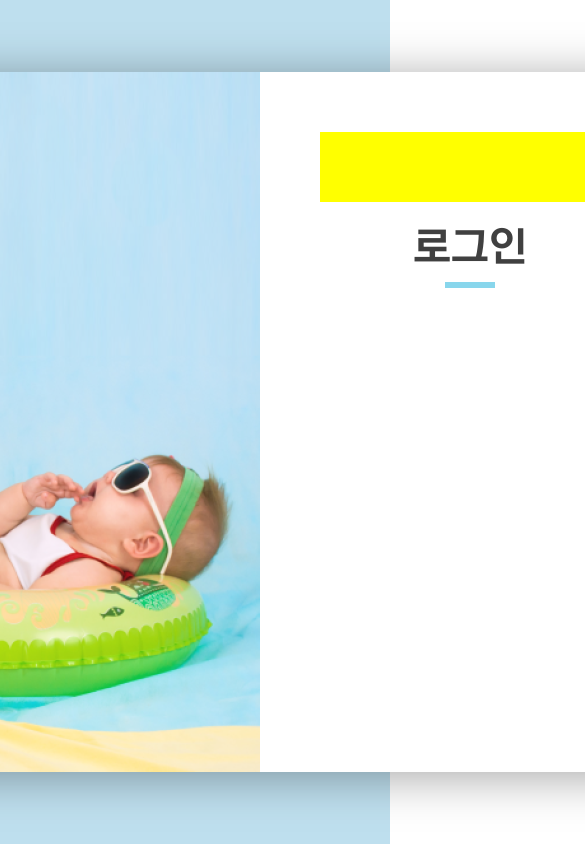
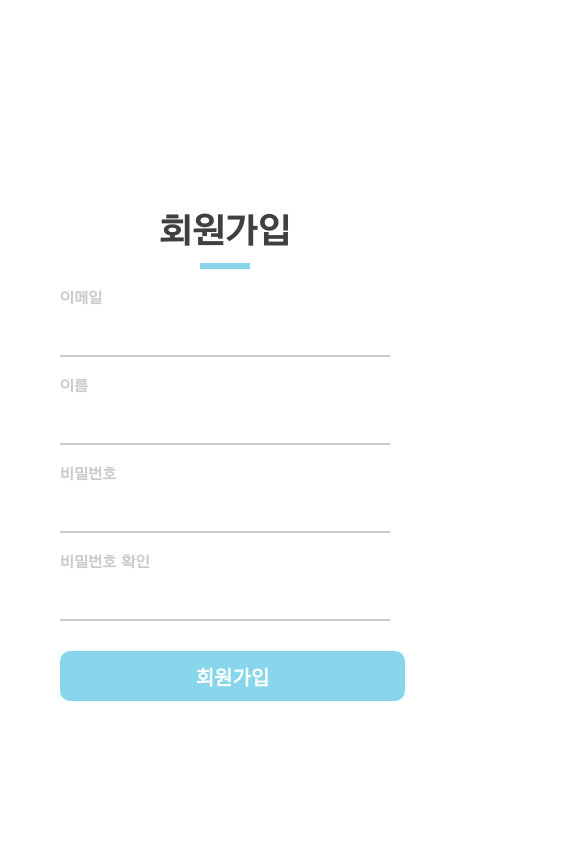
Before and after one commit to yooyeonhee/HandDown, a Next.js app: page /users/signup in a window 390 px wide. Shown: the top 844 px of the page, 585 px wide, since content can reach past the window. Built offline with nearby package versions, Linux system fonts and the light colour scheme.

Commit message:
로그인, 회원가입 퍼블리싱(반응형 적용 완료)

```diff
--- /dev/null
+++ b/pages/users/login/index.tsx
@@ -0,0 +1,5 @@
+import Login from "../../../src/components/units/users/login/Login.container";
+
+export default function LoginPage() {
+  return <Login />;
+}
--- /dev/null
+++ b/src/components/commons/buttons/infobutton/infoButton.tsx
@@ -0,0 +1,30 @@
+import styled from "@emotion/styled";
+import { ChangeEvent } from "react";
+
+interface IInfoButtonProps {
+  title?: string;
+  onClick?: () => void;
+  type?: "button" | "submit" | "reset";
+  disabled?: boolean;
+}
+
+const Button = styled.button`
+  width: 345px;
+  height: 50px;
+  cursor: pointer;
+  background-color: #88d6ec;
+  border: none;
+  color: white;
+  font-size: 20px;
+  font-weight: 600;
+  border-radius: 10px;
+  margin: 20px 0px;
+`;
+
+export default function InfoButton(props: IInfoButtonProps) {
+  return (
+    <Button onClick={props.onClick} type={props.type}>
+      {props.title}
+    </Button>
+  );
+}
--- a/src/components/commons/inputs/infoinput/InfoInput.tsx
+++ b/src/components/commons/inputs/infoinput/InfoInput.tsx
@@ -2,9 +2,8 @@ import styled from "@emotion/styled";
 import { ChangeEvent } from "react";
 
 interface IInfoInputProps {
-  title: string;
-  placeholder: string | undefined;
-  disabled?: boolean;
+  label?: string;
+  placeholder?: string | undefined;
   type?: string;
   defaultValue?: string;
   readOnly?: boolean;
@@ -17,29 +16,45 @@ const Wrapper = styled.div`
   display: flex;
   flex-direction: column;
   align-items: flex-start;
+  margin: 10px 0px;
 `;
-const InputTitle = styled.div`
+const InputLabel = styled.div`
   width: 100%;
   font-size: 15px;
   font-family: level;
   font-weight: 400;
   color: #cbcbcb;
+  :focus-within {
+    color: #88d6ec;
+  }
 `;
-const Input = styled.input``;
+const Input = styled.input`
+  width: 100%;
+  height: 50px;
+  border: none;
+  border-bottom: 2px solid #cbcbcb;
+  color: #404040;
+  font-size: 20px;
+  :focus {
+    outline: none;
+    border-bottom: 2px solid #88d6ec;
+  }
+`;
 
 export default function InfoInput(props: IInfoInputProps) {
   return (
     <Wrapper>
-      <InputTitle>{props.title}</InputTitle>
+      <InputLabel>
+        {props.label}
         <Input
           placeholder={props?.placeholder}
           onChange={props?.onChange}
-        disabled={props?.disabled}
           type={props?.type}
           readOnly={props?.readOnly}
           defaultValue={props?.defaultValue}
           {...props?.register}
         ></Input>
+      </InputLabel>
     </Wrapper>
   );
 }
--- a/src/components/units/signup/Signup.presenter.tsx
+++ /dev/null
@@ -1,19 +0,0 @@
-import * as S from "./Signup.styles"
-export default function SignupUI(){
-
-    return (
-        <S.Body>
-            <S.Wrapper>
-                <S.SignupImg src="/users/signup/signup_main.png"/>
-                <S.SignupFormWrapper>
-                    <S.Logo></S.Logo>
-                    <S.Title>로그인</S.Title>
-                    <S.DecoBox/>
-                    <S.InputForm>
-
-                    </S.InputForm>
-                </S.SignupFormWrapper>
-            </S.Wrapper>
-        </S.Body>
-    )
-}
--- a/src/components/units/signup/Signup.styles.ts
+++ /dev/null
@@ -1,52 +0,0 @@
-import styled from "@emotion/styled";
-export const Body = styled.div`
-    width: 100%;
-    height: 100vh;
-    background-color: #BEDFEE;
-    display: flex;
-    align-items: center;
-    justify-content: center;
-`
-export const Wrapper = styled.div`
-    width: 1000px;
-    height: 700px;
-    background-color: white;
-    box-shadow: rgba(0, 0, 0, 0.35) 3px 5px 45px;
-    display: flex;
-    flex-direction: row;
-`
-export const SignupImg = styled.img`
-    width: 550px;
-    height: 700px;
-`
-export const SignupFormWrapper = styled.div`
-    width: 100%;
-    padding: 40px 60px;
-    display: flex;
-    flex-direction: column;
-    align-items: center;
-`
-export const Logo = styled.div`
-    width: 300px;
-    height: 100px;
-    margin: 20px 0px;
-    background-color: yellow;
-`
-export const Title = styled.div`
-    font-size: 40px;
-    font-weight: 800;
-    font-family: Level;
-    color: #404040;
-`
-export const DecoBox = styled.div`
-    width: 50px;
-    height: 8px;
-    background-color: #88D6EC;
-    margin: 10px 0px;
-`
-export const InputForm = styled.form`
-    width: 100%;
-    height: 100%;
-    display: flex;
-    flex-direction: column;
-`
--- /dev/null
+++ b/src/components/units/users/login/Login.container.tsx
@@ -0,0 +1,5 @@
+import LoginUI from "./Login.presenter";
+
+export default function Login() {
+  return <LoginUI />;
+}
--- /dev/null
+++ b/src/components/units/users/signup/Signup.presenter.tsx
@@ -0,0 +1,24 @@
+import InfoButton from "../../../commons/buttons/infobutton/infoButton";
+import InfoInput from "../../../commons/inputs/infoinput/InfoInput";
+import * as S from "./Signup.styles";
+export default function SignupUI() {
+  return (
+    <S.Body>
+      <S.Wrapper>
+        <S.MainImg src="/users/signup/signup_main.png" />
+        <S.FormWrapper>
+          <S.Logo></S.Logo>
+          <S.Title>회원가입</S.Title>
+          <S.DecoBox />
+          <S.InputForm>
+            <InfoInput label="이메일" type="string" />
+            <InfoInput label="이름" type="string" />
+            <InfoInput label="비밀번호" type="password" />
+            <InfoInput label="비밀번호 확인" type="password" />
+            <InfoButton title="회원가입" />
+          </S.InputForm>
+        </S.FormWrapper>
+      </S.Wrapper>
+    </S.Body>
+  );
+}
--- /dev/null
+++ b/src/components/units/users/signup/Signup.styles.ts
@@ -0,0 +1,63 @@
+import styled from "@emotion/styled";
+export const Body = styled.div`
+  width: 100%;
+  height: 100vh;
+  background-color: #bedfee;
+  display: flex;
+  align-items: center;
+  @media (max-width: 576px) {
+    background-color: white;
+  }
+`;
+export const Wrapper = styled.div`
+  width: 1000px;
+  height: 700px;
+  background-color: white;
+  box-shadow: rgba(0, 0, 0, 0.35) 3px 5px 45px;
+  display: flex;
+  flex-direction: row;
+  margin: 0px auto;
+  @media (max-width: 1000px) {
+    width: 450px;
+  }
+  @media (max-width: 576px) {
+    box-shadow: none;
+  }
+`;
+export const MainImg = styled.img`
+  width: 550px;
+  height: 700px;
+  @media (max-width: 1000px) {
+    display: none;
+  }
+`;
+export const FormWrapper = styled.div`
+  width: 100%;
+  padding: 40px 60px;
+  display: flex;
+  flex-direction: column;
+  align-items: center;
+`;
+export const Logo = styled.div`
+  width: 300px;
+  height: 80px;
+  margin: 20px 0px;
+`;
+export const Title = styled.div`
+  font-size: 35px;
+  font-weight: 800;
+  font-family: Level;
+  color: #404040;
+`;
+export const DecoBox = styled.div`
+  width: 50px;
+  height: 8px;
+  background-color: #88d6ec;
+  margin: 10px 0px;
+`;
+export const InputForm = styled.form`
+  width: 100%;
+  height: 100%;
+  display: flex;
+  flex-direction: column;
+`;
```
Also changed, not shown: pages/users/signup/index.tsx (+3 -4 lines), src/components/units/users/login/Login.presenter.tsx (added, +26 -0 lines), src/components/units/users/login/Login.styels.ts (added, +83 -0 lines), public/users/signup/login_main.png (added), public/users/signup/signup_main.png, src/components/units/users/signup/Signup.container.tsx (renamed from src/components/units/signup/Signup.container.tsx). Lines whose indentation alone changed are shown as unchanged.
